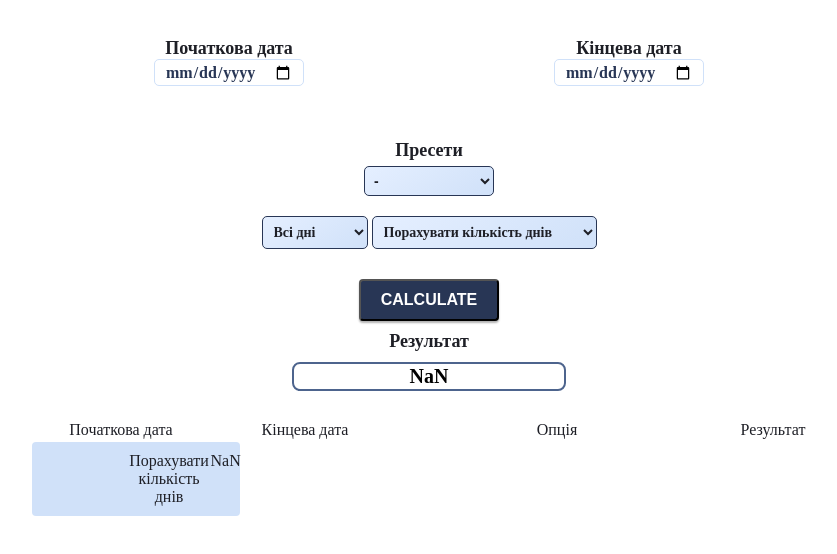
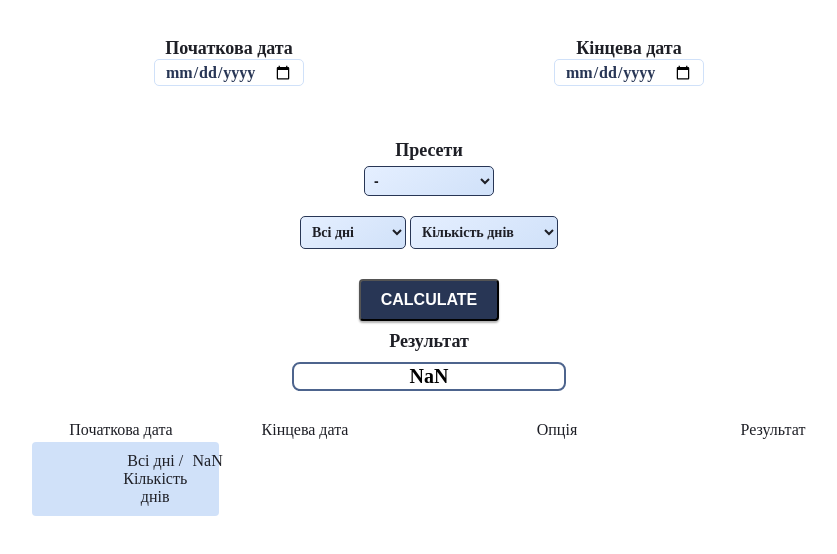
Before and after one commit to OleksandrPyvko/OleksandrPyvko.github.io, a plain HTML site: page index.html in a window 1280 px wide. Both pictures are taken after a click on the button "CALCULATE". Shown: the whole page, without its empty margins (211-1048 px from the left). Drawn offline with Linux system fonts and the light colour scheme; a web font is replaced by a local one.

Commit message:
Changed `option` section

```diff
--- a/button.js
+++ b/button.js
@@ -6,6 +6,7 @@ const startDate = document.querySelector('#start-date');
 const endDate = document.querySelector('#end-date');
 const timePeriod = document.querySelector('#time-period');
 const resultInput = document.querySelector('#result');
+const daysToCount = document.querySelector('#days-to-count');
 
 // Load data from LS
 window.addEventListener('load', () => {
@@ -25,27 +26,27 @@ const createRowElement = (data) => {
   row.innerHTML = `
      <div class="start-row">${data.st}</div>
     <div class="end-row">${data.en}</div>
-    <div class="period-row">${data.period}</div>
+    <div class="period-row"> ${data.counter} / ${data.period} </div>
     <div class="output-row">${data.result}</div>
   `;
   row.classList.add('result-row');
   return row;
 };
 
-
-
 const start = () => {
   const rows = document.querySelectorAll('.result-row');
   if (rows.length >= 10) {
     table.removeChild(rows[0]);
   }
-
   const st = startDate.value;
   const en = endDate.value;
   const selectedOption = timePeriod.options[timePeriod.selectedIndex];
+  const selectedCount = daysToCount.options[daysToCount.selectedIndex];
   const result = resultInput.value;
+
   const period = selectedOption.text;
-  const dataObj = { st, en, period, result };
+  const counter = selectedCount.text;
+  const dataObj = { st, en, period, counter, result };
 
   let exData = [];
   const exDataString = localStorage.getItem('localData');
--- a/index.html
+++ b/index.html
@@ -41,10 +41,10 @@
             </select>
 
             <select name="" id="time-period" class="input-font selectors">
-                <option value="days">Порахувати кількість днів</option>
-                <option value="hours">Порахувати кількість годин</option>
-                <option value="minutes">Порахувати кількість хвилин</option>
-                <option value="seconds">Порахувати кількість секунд</option>
+                <option value="days">Кількість днів</option>
+                <option value="hours">Кількість годин</option>
+                <option value="minutes">Кількість хвилин</option>
+                <option value="seconds">Кількість секунд</option>
             </select>
         </div>
         <div class="result-holder">
```
